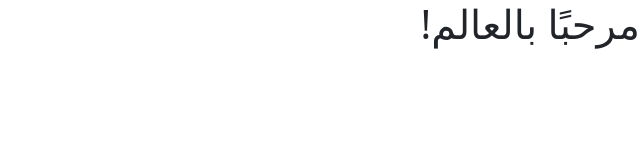
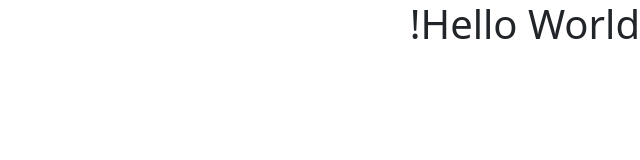
Before and after one commit to cathemt1/reversi-cattran, a website: page public/index.html in a window 1280 px wide. Shown: the whole page, without its empty margins (640-1280 px from the left). Drawn offline with nearby package versions, Linux system fonts and the light colour scheme.

Commit message:
Edit index.html

```diff
--- a/public/index.html
+++ b/public/index.html
@@ -8,10 +8,10 @@
     <!-- Bootstrap CSS -->
     <link rel="stylesheet" href="https://cdn.jsdelivr.net/npm/bootstrap@5.3.3/dist/css/bootstrap.rtl.min.css" integrity="sha384-dpuaG1suU0eT09tx5plTaGMLBsfDLzUCCUXOY2j/LSvXYuG6Bqs43ALlhIqAJVRb" crossorigin="anonymous">
 
-    <title>مرحبًا بالعالم!</title>
+    <title>Hello World!</title>
   </head>
   <body>
-    <h1>مرحبًا بالعالم!</h1>
+    <h1>Hello World!</h1>
 
     <!-- Optional JavaScript; choose one of the two! -->
 
```
